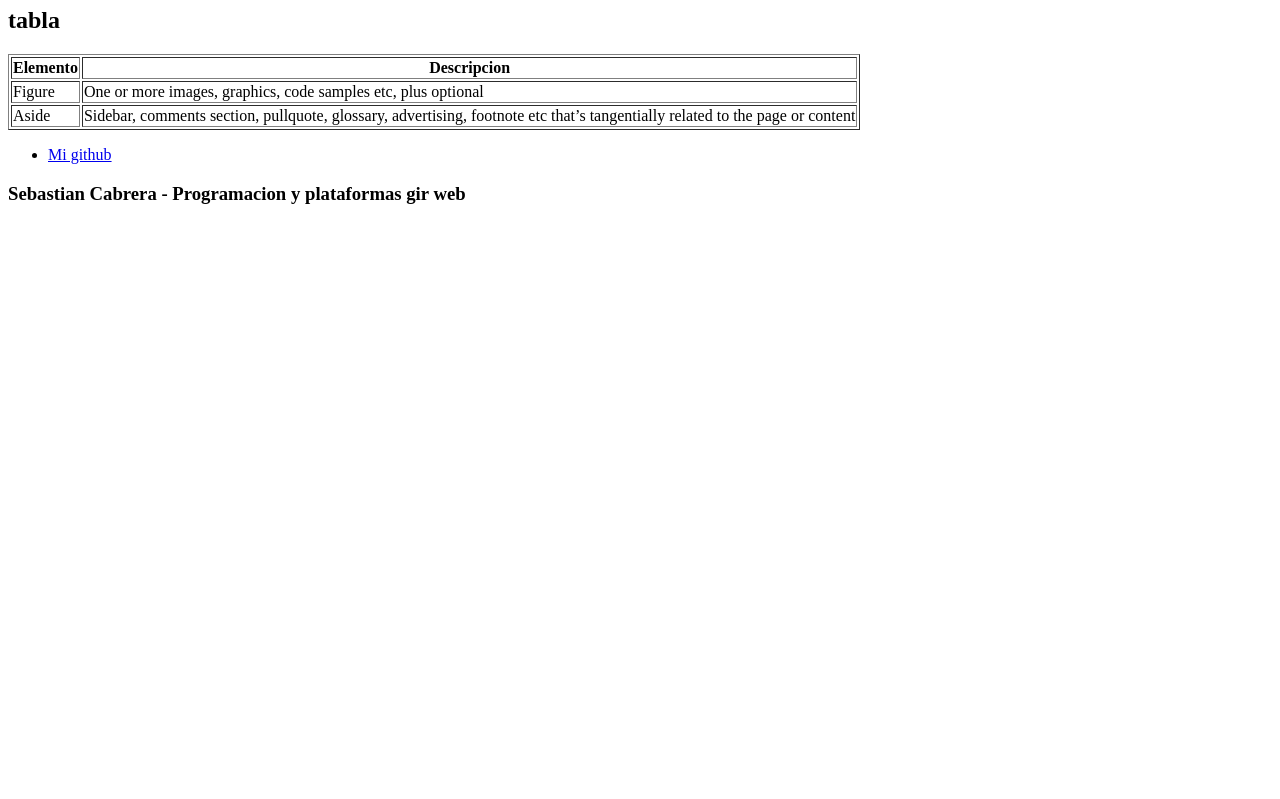
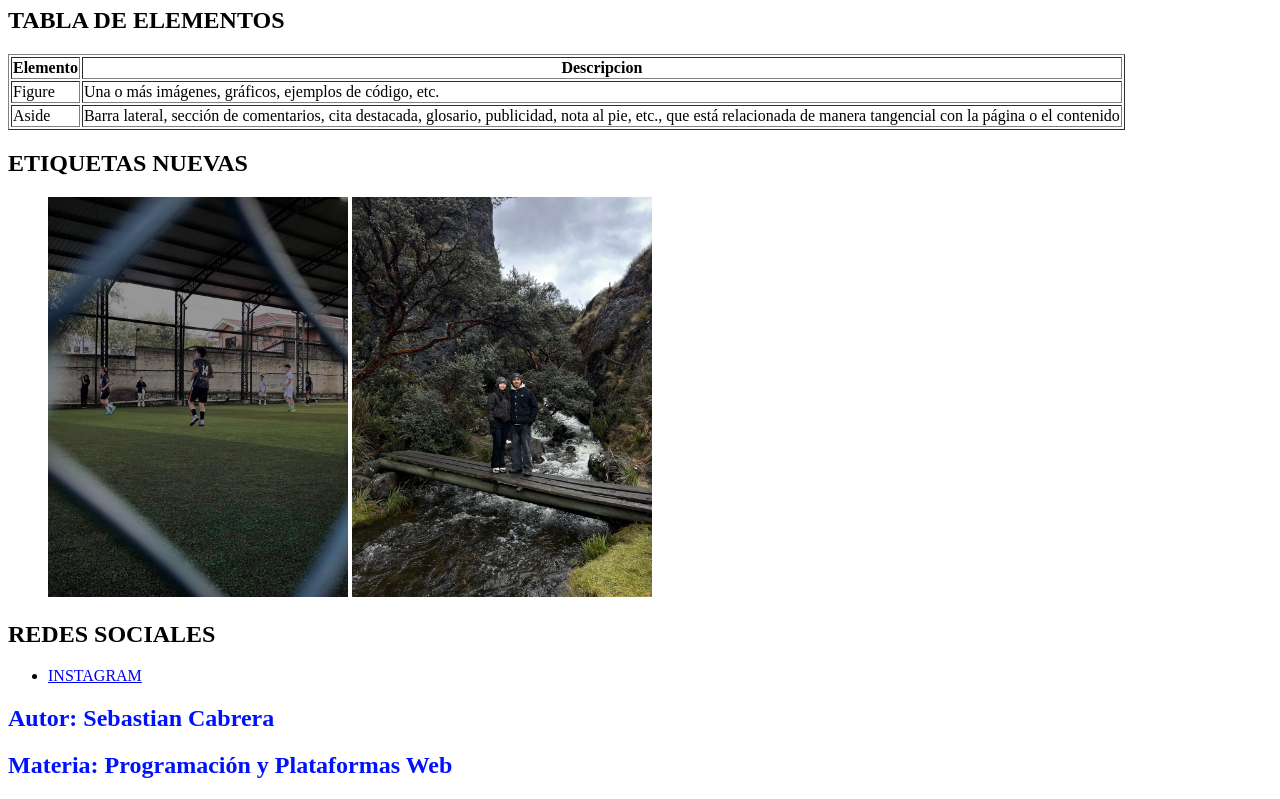
Before and after one commit to Ccabreram1/icc-ppw-u1-mi_pagina_web, a plain HTML site: page index.html in a window 1280 px wide. Shown: the part 73-872 px from the top of the page. Before the commit the page ends 800 px from the top, so only its background shows below. Drawn offline with Linux system fonts and the light colour scheme.

Commit message:
pagina final

```diff
--- a/index.html
+++ b/index.html
@@ -8,10 +8,11 @@
 
 <body>
     <header>
-        <h1>Bienvenido a mi pagina web</h1>
+        <h1>BIENVENIDO A MI PAGINA WEB</h1>
     </header>
+
     <section>
-        <h2>tabla</h2>
+        <h2>TABLA DE ELEMENTOS</h2>
         <table border="1">
             <tr>
                 <th>Elemento</th>
@@ -19,26 +20,31 @@
             </tr>
             <tr>
                 <td>Figure</td>
-                <td>One or more images, graphics, code samples etc, plus optional  </td>
+                <td>Una o más imágenes, gráficos, ejemplos de código, etc.</td>
             </tr>
             <tr>
                 <td>Aside</td>
-                <td>Sidebar, comments section, pullquote, glossary, advertising, footnote etc that’s tangentially related to the page or content</td>
+                <td>Barra lateral, sección de comentarios, cita destacada, glosario, publicidad, nota al pie, etc.,
+                    que está relacionada de manera tangencial con la página o el contenido</td>
             </tr>
         </table>
+        <h2>ETIQUETAS NUEVAS</h2>
+            <figure>
+                <img src="Futbol.png.jpg" alt="Futbol" width="300">
+                <img src="Novia.png.jpg" alt="Novia" width="300">
+            </figure>
     </section>
 
-    <ul>
-        <li>
-            <a
-                href="https://github.com/Ccabreram1"
-                target="_blank"
-            >Mi github</a>
-        </li>
-    </ul>
+    <aside>
+        <h2>REDES SOCIALES</h2>
+        <ul>
+            <li><a href="https://www.instagram.com/tato_cabrera_jr?igsh=ZDA2NHp4M291YTds&utm_source=qr">INSTAGRAM</a></li>
+        </ul>
+    </aside>
 
     <footer>
-        <h3>Sebastian Cabrera - Programacion y plataformas gir web</h3>
+        <h2 style="color:rgb(0, 17, 255)">Autor: Sebastian Cabrera</h2>
+        <h2 style="color: rgb(0, 17, 255)">Materia: Programación y Plataformas Web</h2>
     </footer>
 </body>
 </html>
```
Also changed, not shown: Futbol.png.jpg (added), Novia.png.jpg (added).
